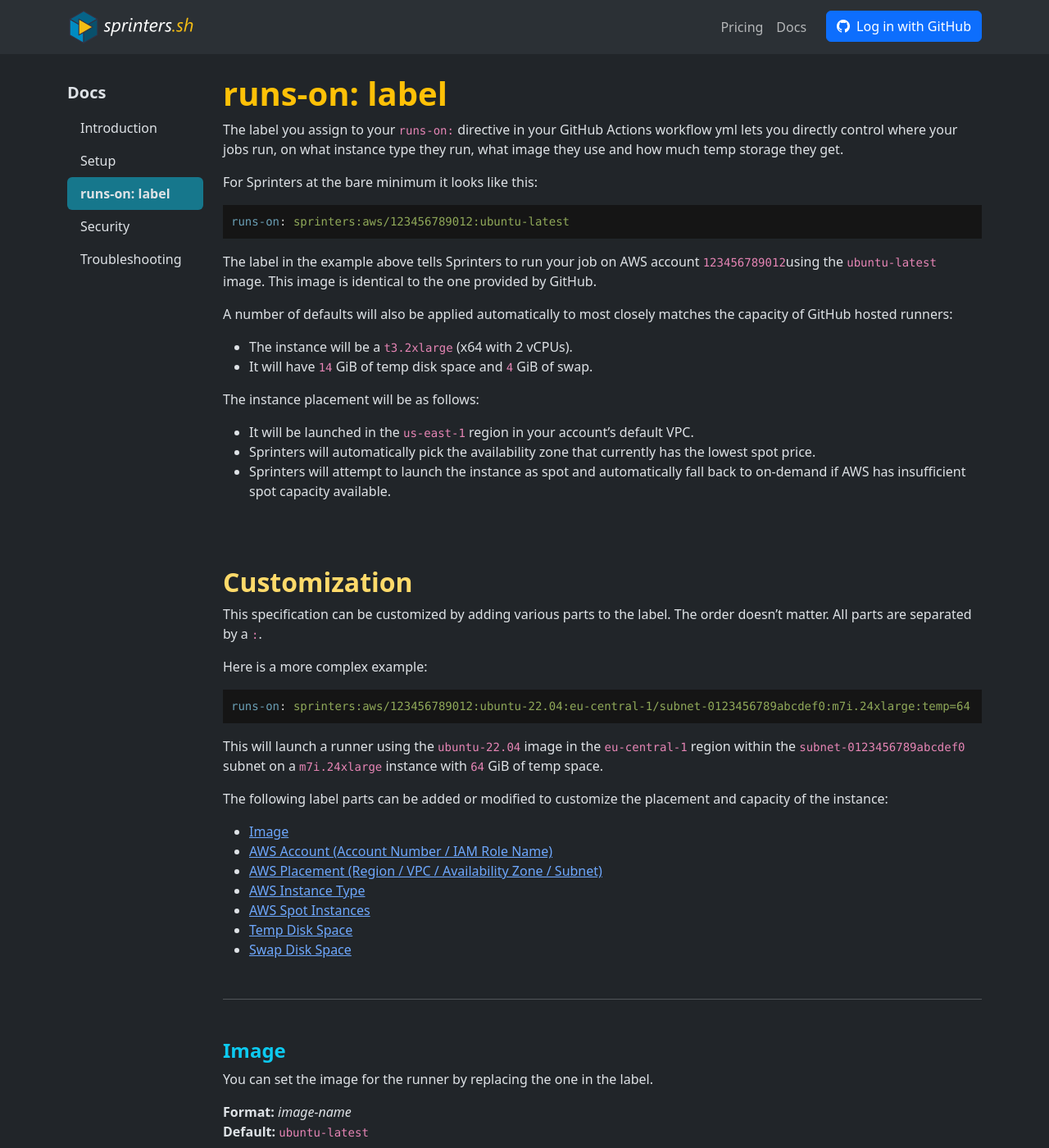
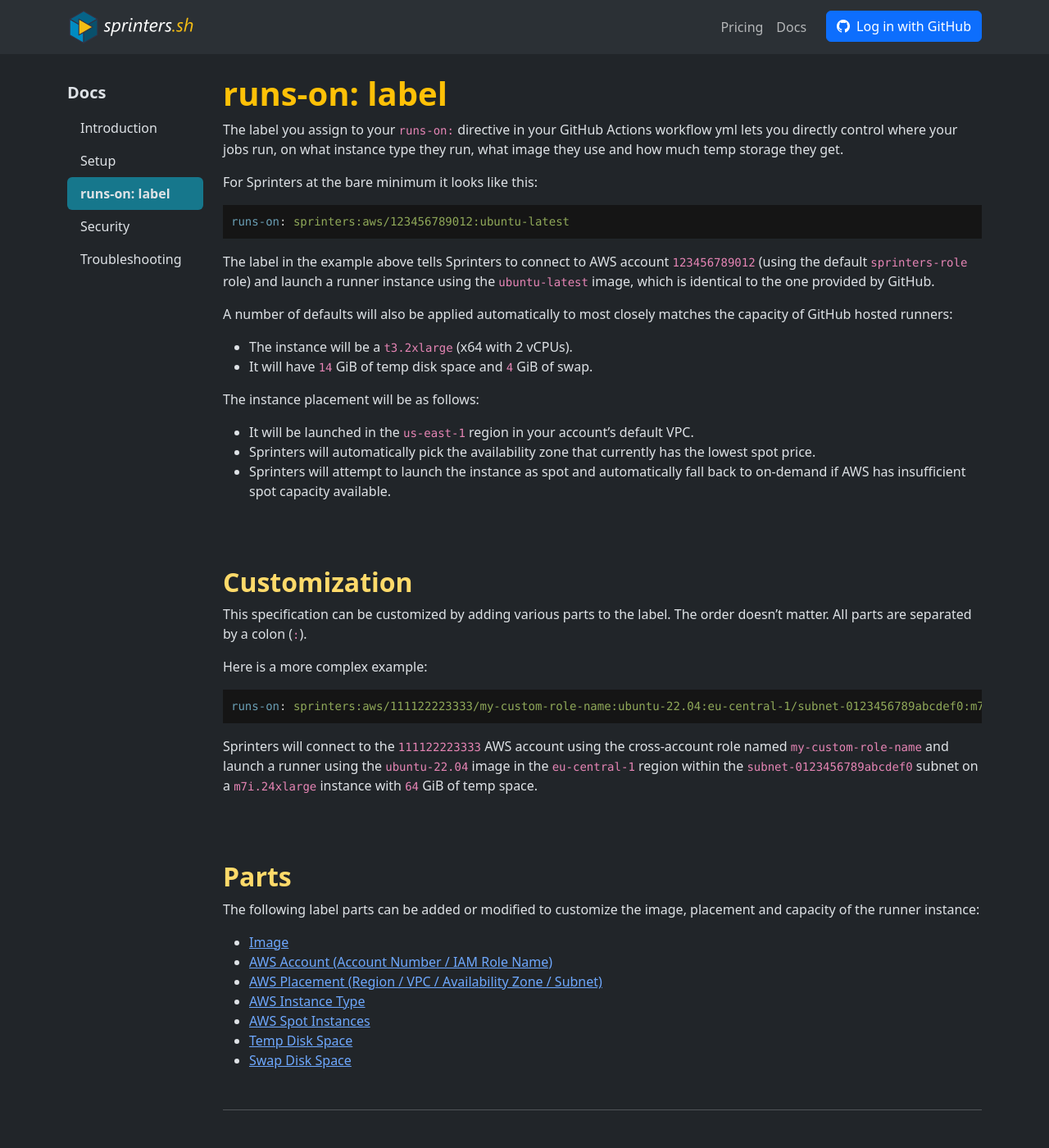
Before and after one commit to sprinters-sh/sprinters.sh, a Jekyll site: the page built from docs/label.md, in a window 1280 px wide and 1400 px high. Shown: the whole window at 82% size. Built offline with Jekyll 4.4.1, drawn with Linux system fonts in a browser that asks for light colours.

Commit message:
Minor wording improvement

````diff
--- a/docs/label.md
+++ b/docs/label.md
@@ -12,8 +12,8 @@
 runs-on: sprinters:aws/123456789012:ubuntu-latest
 ```
 
-The label in the example above tells Sprinters to run your job on AWS account `123456789012`using the `ubuntu-latest` image.
-This image is identical to the one provided by GitHub.
+The label in the example above tells Sprinters to connect to AWS account `123456789012` (using the default `sprinters-role` role)
+and launch a runner instance using the `ubuntu-latest` image, which is identical to the one provided by GitHub.
 
 A number of defaults will also be applied automatically to most closely matches the capacity of GitHub hosted runners:
 
@@ -27,18 +27,21 @@
 
 {% include h2.html id="customization" text="Customization" %}
 
-This specification can be customized by adding various parts to the label. The order doesn't matter. All parts are separated by a `:`.
+This specification can be customized by adding various parts to the label. The order doesn't matter. All parts are separated by a colon (`:`).
 
 Here is a more complex example:
 
 ```yaml
-runs-on: sprinters:aws/123456789012:ubuntu-22.04:eu-central-1/subnet-0123456789abcdef0:m7i.24xlarge:temp=64
+runs-on: sprinters:aws/111122223333/my-custom-role-name:ubuntu-22.04:eu-central-1/subnet-0123456789abcdef0:m7i.24xlarge:temp=64
 ```
 
-This will launch a runner using the `ubuntu-22.04` image in the `eu-central-1` region
+Sprinters will connect to the `111122223333` AWS account using the cross-account role named `my-custom-role-name` and
+launch a runner using the `ubuntu-22.04` image in the `eu-central-1` region
 within the `subnet-0123456789abcdef0` subnet on a `m7i.24xlarge` instance with `64` GiB of temp space.
 
-The following label parts can be added or modified to customize the placement and capacity of the instance:
+{% include h2.html id="parts" text="Parts" %}
+
+The following label parts can be added or modified to customize the image, placement and capacity of the runner instance:
 
 - [Image](#image)
 - [AWS Account (Account Number / IAM Role Name)](#account)
````
